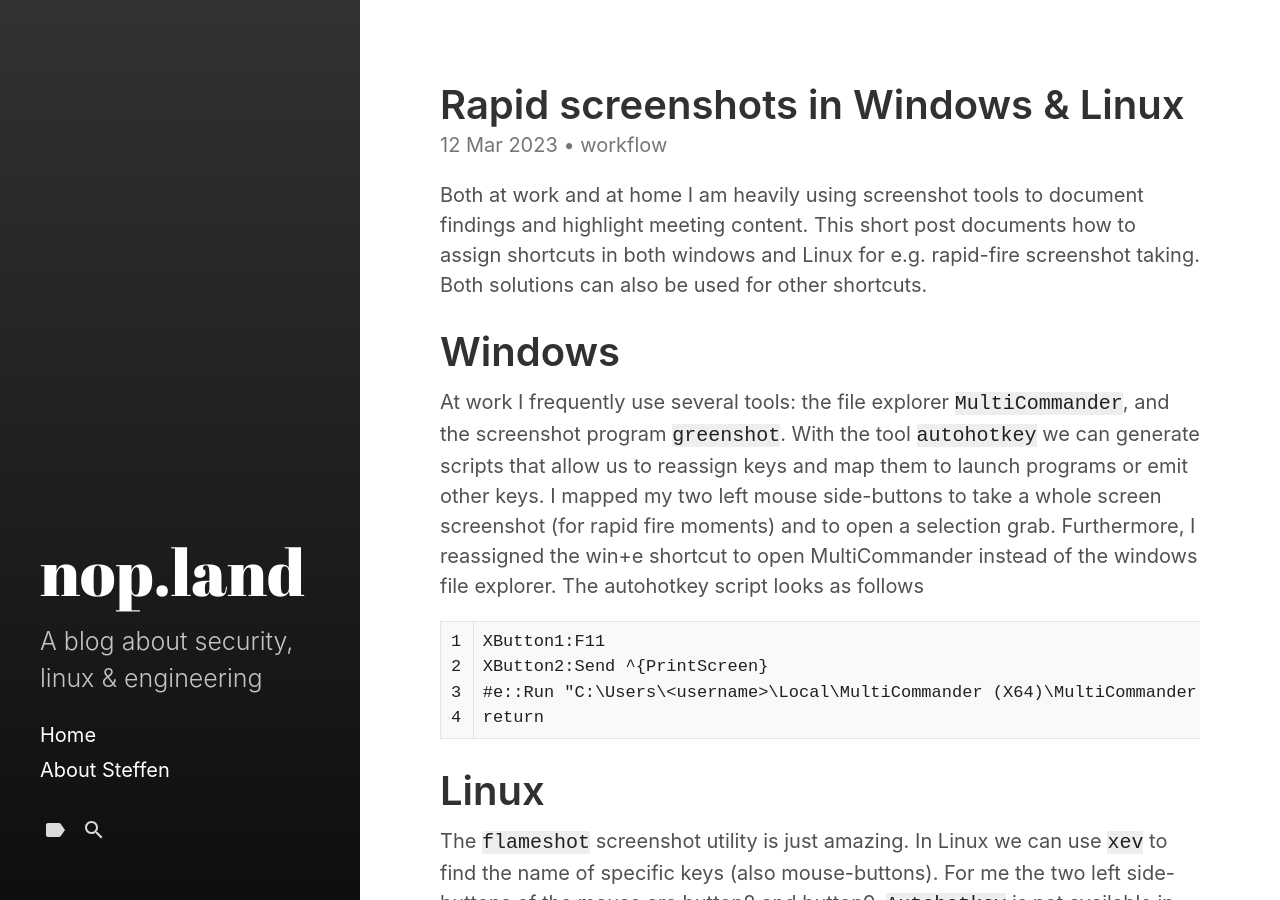
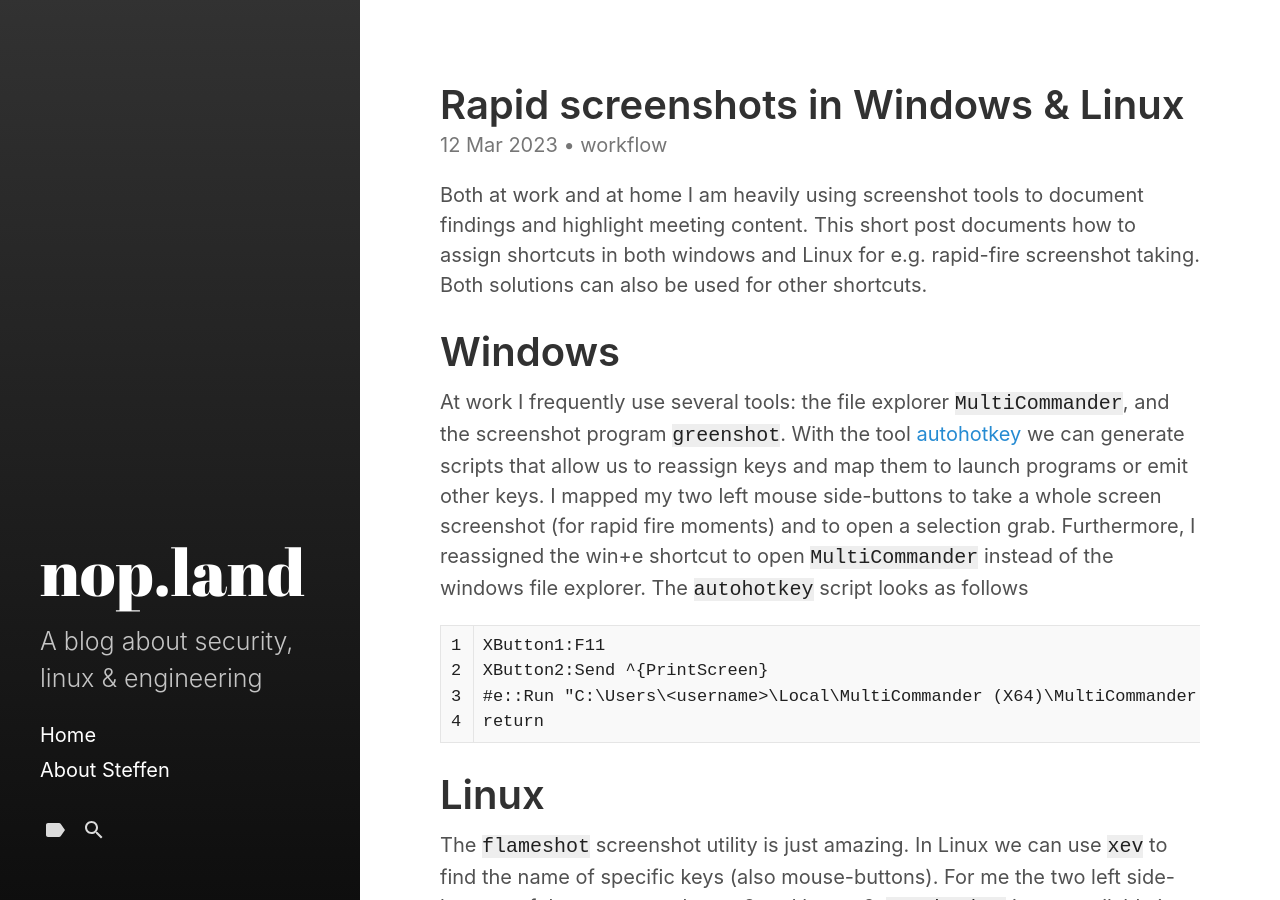
Before and after one commit to bytewvr/blog, a Jekyll site: the page built from _posts/2023-03-12-Rapid screenshots in Windows & Linux.md, in a window 1280 px wide and 900 px high. Built offline with Jekyll 4.4.1, drawn with Linux system fonts in a browser that asks for light colours; part of the change alters nothing that is shown.

Commit message:
fixed text

````diff
--- a/_posts/2023-03-12-Rapid screenshots in Windows & Linux.md
+++ b/_posts/2023-03-12-Rapid screenshots in Windows & Linux.md
@@ -12,7 +12,7 @@ tags:
 Both at work and at home I am heavily using screenshot tools to document findings and highlight meeting content. This short post documents how to assign shortcuts in both windows and Linux for e.g. rapid-fire screenshot taking. Both solutions can also be used for other shortcuts.
 <!--more-->
 # Windows
-At work I frequently use several tools: the file explorer `MultiCommander`, and the screenshot program `greenshot`. With the tool `autohotkey` we can generate scripts that allow us to reassign keys and map them to launch programs or emit other keys. I mapped my two left mouse side-buttons to take a whole screen screenshot (for rapid fire moments) and to open a selection grab. Furthermore, I reassigned the win+e shortcut to open MultiCommander instead of the windows file explorer. The autohotkey script looks as follows
+At work I frequently use several tools: the file explorer `MultiCommander`, and the screenshot program `greenshot`. With the tool [autohotkey](https://www.autohotkey.com/) we can generate scripts that allow us to reassign keys and map them to launch programs or emit other keys. I mapped my two left mouse side-buttons to take a whole screen screenshot (for rapid fire moments) and to open a selection grab. Furthermore, I reassigned the win+e shortcut to open `MultiCommander` instead of the windows file explorer. The `autohotkey` script looks as follows
 ```
 XButton1:F11
 XButton2:Send ^{PrintScreen}
````
